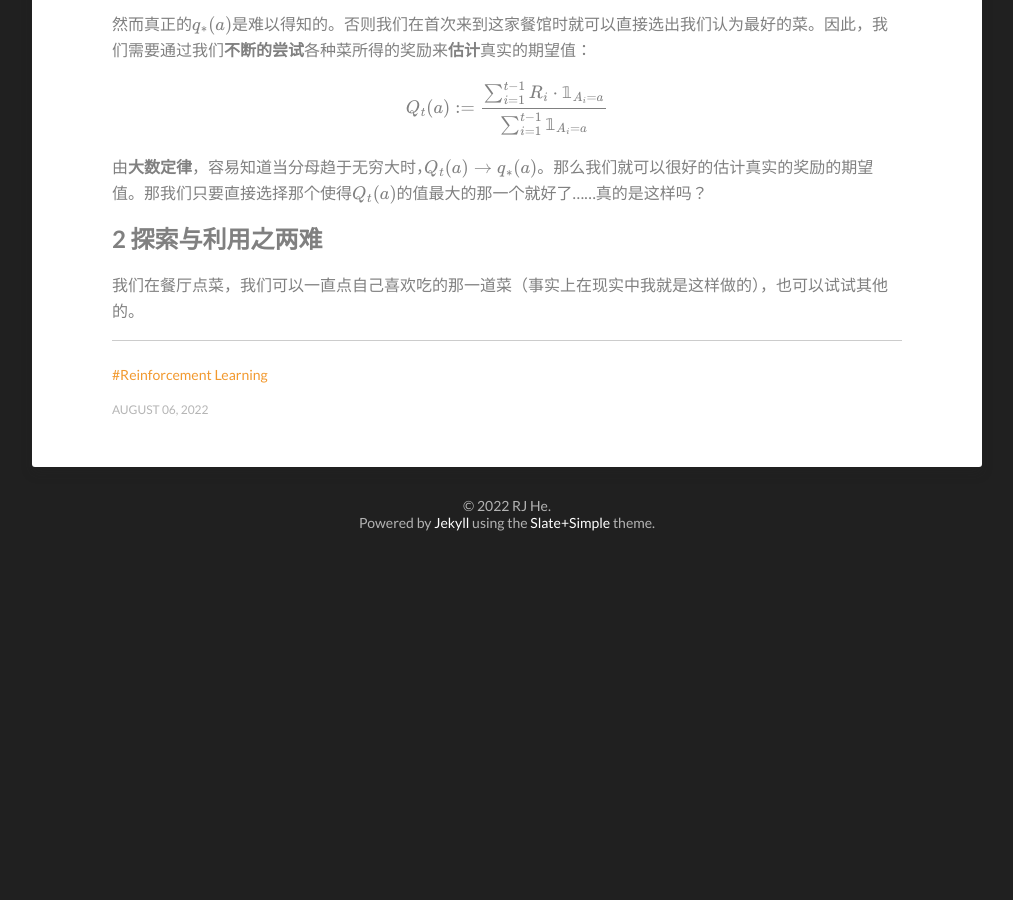
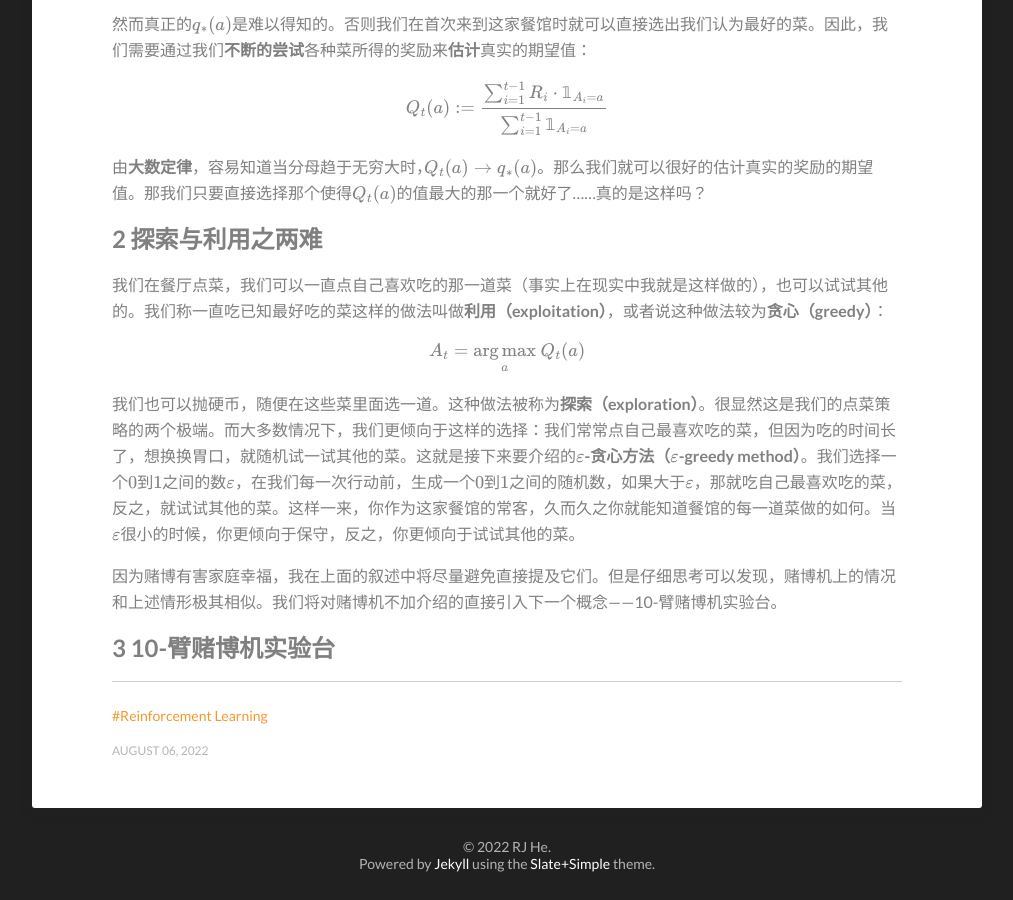
Before and after one commit to hrjtju/hrjtju.github.io, a Jekyll site: the page built from _posts/2022-08-06-1-The-k-armed-bandit-problem-k臂赌博机.md, in a window 1280 px wide and 900 px high, scrolled down 1245 px. Shown: the whole window, without its empty margins (133-1146 px from the left). Built offline with Jekyll 4.4.1, drawn with Linux system fonts in a browser that asks for light colours; formulas are drawn with MathJax 3; before the commit the page ends 1804 px from its top, so only the background shows below that.

Commit message:
Update 2022-08-06-1-The-k-armed-bandit-problem-k臂赌博机.md

```diff
--- a/_posts/2022-08-06-1-The-k-armed-bandit-problem-k臂赌博机.md
+++ b/_posts/2022-08-06-1-The-k-armed-bandit-problem-k臂赌博机.md
@@ -49,4 +49,24 @@ $$
 
 
 
-我们在餐厅点菜，我们可以一直点自己喜欢吃的那一道菜（事实上在现实中我就是这样做的），也可以试试其他的。
+我们在餐厅点菜，我们可以一直点自己喜欢吃的那一道菜（事实上在现实中我就是这样做的），也可以试试其他的。我们称一直吃已知最好吃的菜这样的做法叫做**利用（exploitation）**，或者说这种做法较为**贪心（greedy）**：
+
+
+$$
+A_t = \mathop{\mathrm{arg\max}}\limits_{a}~Q_t(a)
+$$
+
+
+我们也可以抛硬币，随便在这些菜里面选一道。这种做法被称为**探索（exploration）**。很显然这是我们的点菜策略的两个极端。而大多数情况下，我们更倾向于这样的选择：我们常常点自己最喜欢吃的菜，但因为吃的时间长了，想换换胃口，就随机试一试其他的菜。这就是接下来要介绍的**$$\varepsilon$$-贪心方法（$$\varepsilon$$-greedy method）**。我们选择一个$$0$$到$$1$$之间的数$$\varepsilon$$，在我们每一次行动前，生成一个$$0$$到$$1$$之间的随机数，如果大于$$\varepsilon$$，那就吃自己最喜欢吃的菜，反之，就试试其他的菜。这样一来，你作为这家餐馆的常客，久而久之你就能知道餐馆的每一道菜做的如何。当$$\varepsilon$$很小的时候，你更倾向于保守，反之，你更倾向于试试其他的菜。
+
+
+
+因为赌博有害家庭幸福，我在上面的叙述中将尽量避免直接提及它们。但是仔细思考可以发现，赌博机上的情况和上述情形极其相似。我们将对赌博机不加介绍的直接引入下一个概念——10-臂赌博机实验台。
+
+
+
+
+
+
+
+## 3 10-臂赌博机实验台
```
